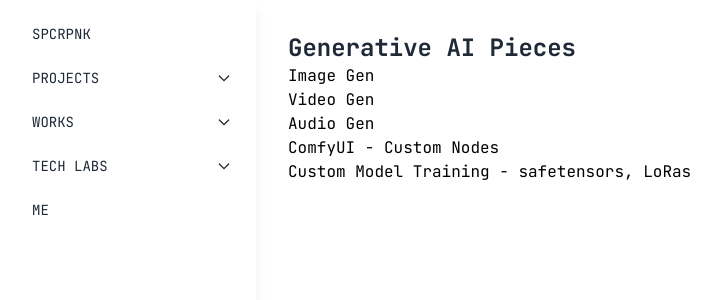
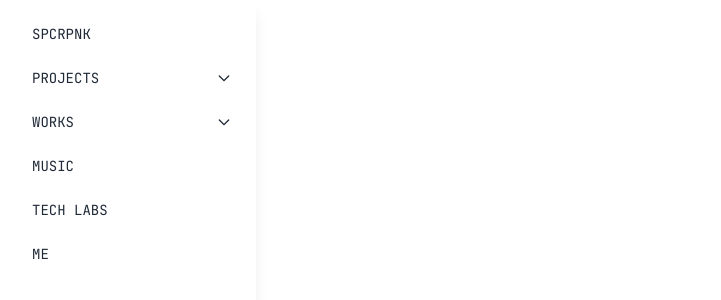
Before and after one commit to spacerpunk/spacerpunk.github.io, a React (Vite) app: page /labs/GenerativeAI in a window 1280 px wide. Shown: the top 300 px of the page, without its empty margins (0-721 px from the left). Built offline with nearby package versions, Linux system fonts and the light colour scheme.

Commit message:
portfolio-07

```diff
--- a/src/App.tsx
+++ b/src/App.tsx
@@ -1,24 +1,20 @@
 // src/App.tsx
-import React from 'react';
+// import React from 'react';
 import { BrowserRouter as Router, Routes, Route } from 'react-router-dom';
 import SideNav from './components/SideNav';
-import SideNotes from './components/SideNotes';
+// import SideNotes from './components/SideNotes';
 import Dashboard from './pages/Home';
 import About from './pages/About';
 import Home from './pages/Home';
-import ThemeToggle from './components/ThemeToggle';
-
-//LABS IMPORTS
-import Electronics from './pages/labs/electronics';
-import GenerativeAI from './pages/labs/GenerativeAI';
-import AlternativeTechnology from './pages/labs/AlternativTechnology';
+import Labs from './pages/Labs';
+import Music from './pages/Music';
+// import ThemeToggle from './components/ThemeToggle';
 
 //WORK IMPORTS
 import Monks from './pages/work/Monks';
 import Dove from './pages/work/Dove';
 import Atea from './pages/work/Atea';
 import Generative from './pages/work/Generative';
-import Music from './pages/work/Music';
 import Tungsteno from './pages/work/Tungsteno';
 
 //PROJECT IMPORTS
@@ -26,7 +22,6 @@
 import TheGlitch from './pages/projects/TheGlitch';
 import TheTape from './pages/projects/TheTape';
 import TrenchRun from './pages/projects/TrenchRun';
-
 
 function App() {
   return (
@@ -49,18 +44,15 @@
               <Route path="/projects/TheTape" element={<TheTape />} />
               <Route path="/projects/TrenchRun" element={<TrenchRun />} />
               <Route path="/work/Generative" element={<Generative />} />
-              <Route path="/work/Music" element={<Music />} />
               <Route path="/about" element={<About />} />
-              <Route path="/labs/electronics" element={<Electronics />} />
-              <Route path="/labs/GenerativeAI" element={<GenerativeAI />} />
-              <Route path="/labs/AlternativeTechnology" element={<AlternativeTechnology />} />
+              <Route path="/Labs" element={<Labs />} />
+              <Route path="/Music" element={<Music />} />
             </Routes>
           </div>
           {/* <SideNotes/> */}
           {/* <ThemeToggle /> */}
         </main>
-
-        </div>
+      </div>
     </Router>
   );
 }
--- a/src/components/SideNav.tsx
+++ b/src/components/SideNav.tsx
@@ -100,17 +100,17 @@
         { title: 'AI', path: '/work/Generative' },
         { title: 'Unreal Engine', path: '/work/unrealengine' },
         { title: 'VFX', path: '/work/vfx' },
-        { title: 'Music', path: '/work/Music' },
       ],
     },
     {
+      title: 'MUSIC',
+      path: '/Music',
+      icon: <span></span>,
+    },
+    {
       title: 'TECH LABS',
+      path: '/Labs',
       icon: <span></span>,
-      submenu: [
-        { title: 'Electronic Arts', path: '/labs/electronics' },
-        { title: 'Gen. AI', path: '/labs/GenerativeAI' },
-        { title: 'AltTech', path: '/labs/AlternativeTechnology' },
-      ],
     },
     {
       title: 'ME',
--- /dev/null
+++ b/src/pages/Labs.tsx
@@ -0,0 +1,9 @@
+export default function Labs() {
+  return (
+    <div className="p-4">
+      <p>title: 'Electronic Arts', path: '/labs/electronics'</p>
+      <p>title: 'Gen. AI', path: '/labs/GenerativeAI'</p>
+      <p>title: 'AltTech', path: '/labs/AlternativeTechnology'</p>
+    </div>
+  );
+}
--- /dev/null
+++ b/src/pages/Music.tsx
@@ -0,0 +1,13 @@
+export default function Music() {
+  return (
+    <div className="p-4">
+      <p>
+        UDIO SPOTLIGHT for my Music page…each track is featured with an animated
+        image (simple animation), when you hover over it it plays it (the best
+        part) if you click on it opens the track full and plays it (I love the
+        #tags and description…and we could have a link on the bottom to redirect
+        to Spotify or Bandcamp.
+      </p>
+    </div>
+  );
+}
--- a/src/pages/labs/AlternativTechnology.tsx
+++ /dev/null
@@ -1,26 +0,0 @@
-export default function AlternativeTechnology() {
-    return (
-        <div className="p-4">
-          <h2 className="w-full font-light py-6">
-            BANNER
-          </h2>
-          <h1 className="text-2xl text-semibold text-gray-800 font-bold">
-           AltTech - Research and Development of Cool technology for creative outputs
-          </h1>
-          <div>
-              <h3 className="w-full font-extralight text-sm py-1 text-nasared">
-              #arduino #c++ #kicad #fusion #electronics #engineering
-              </h3>
-            <h2 className="w-full font-light py-4">
-              Projects
-            </h2>
-            <h2 className="w-full font-light py-4">
-              Research
-            </h2>
-            <h2 className="w-full font-light py-4">
-              Interactivity
-            </h2>
-          </div>
-        </div>
-      );
-}
--- a/src/pages/labs/GenerativeAI.tsx
+++ /dev/null
@@ -1,23 +0,0 @@
-export default function GenerativeAI() {
-    return(
-        <div className="p-4">
-        <h1 className="text-2xl text-semibold text-gray-800 font-bold">Generative AI Pieces</h1>
-        <h2>
-          Image Gen
-        </h2>
-        <h2>
-          Video Gen
-        </h2>
-        <h2>
-          Audio Gen
-        </h2>
-        <h2>
-          ComfyUI - Custom Nodes
-        </h2>
-        <h2>
-          Custom Model Training - safetensors, LoRas
-        </h2>
-
-      </div>
-    )
-}
--- a/src/pages/labs/electronics.tsx
+++ /dev/null
@@ -1,7 +0,0 @@
-export default function Electronics() {
-  return (
-    <div className="p-4">
-      <h1 className="text-2xl text-semibold text-gray-800 font-bold">ELECTRONIC ARTS</h1>
-    </div>
-  );
-}
--- a/src/pages/work/Music.tsx
+++ /dev/null
@@ -1,9 +0,0 @@
-export default function Music() {
-  return (
-    <div className="p-4">
-      <h1 className="text-2xl text-semibold text-gray-800 font-bold">
-        Composer & Sound Designer - Tuki
-      </h1>
-    </div>
-  );
-}
```
